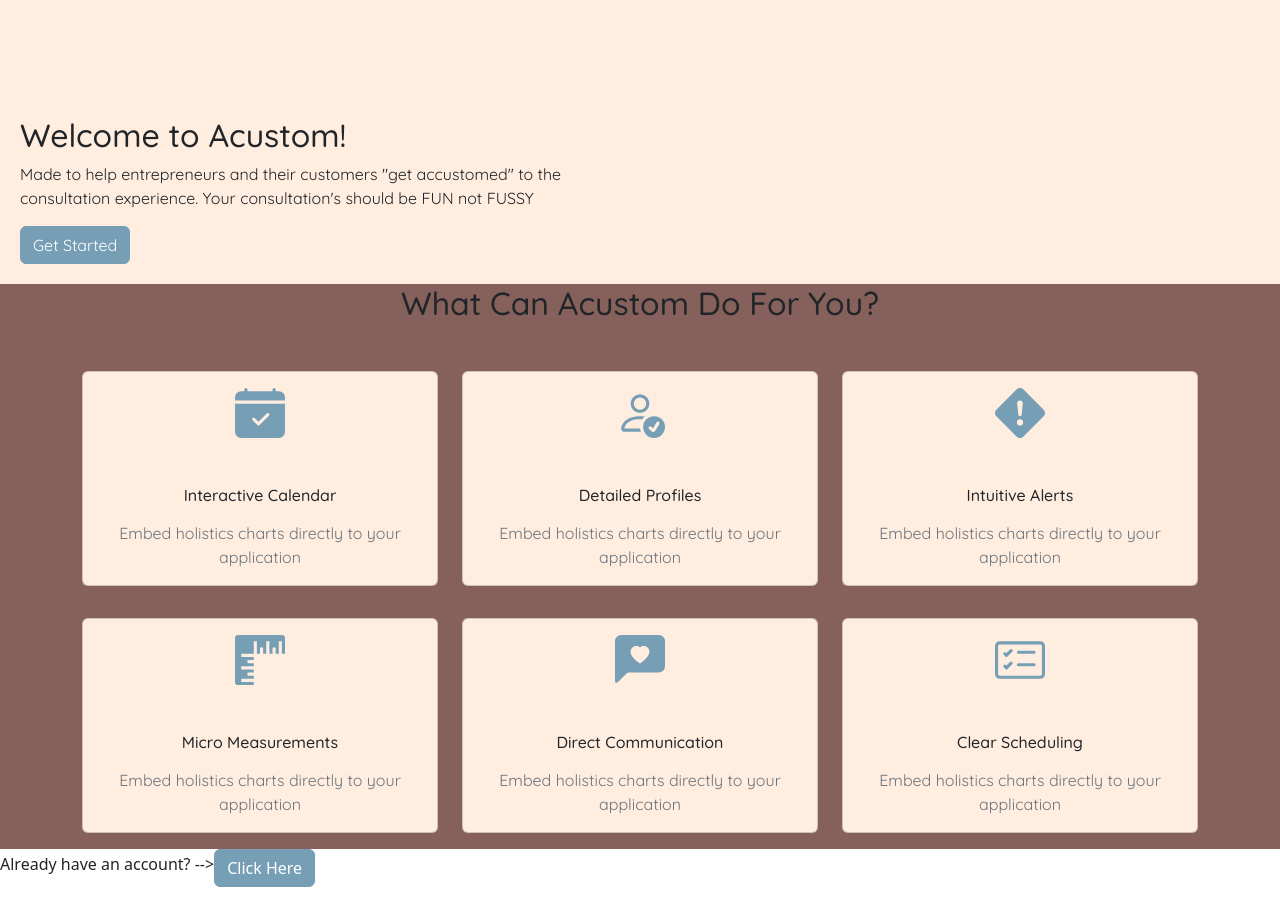
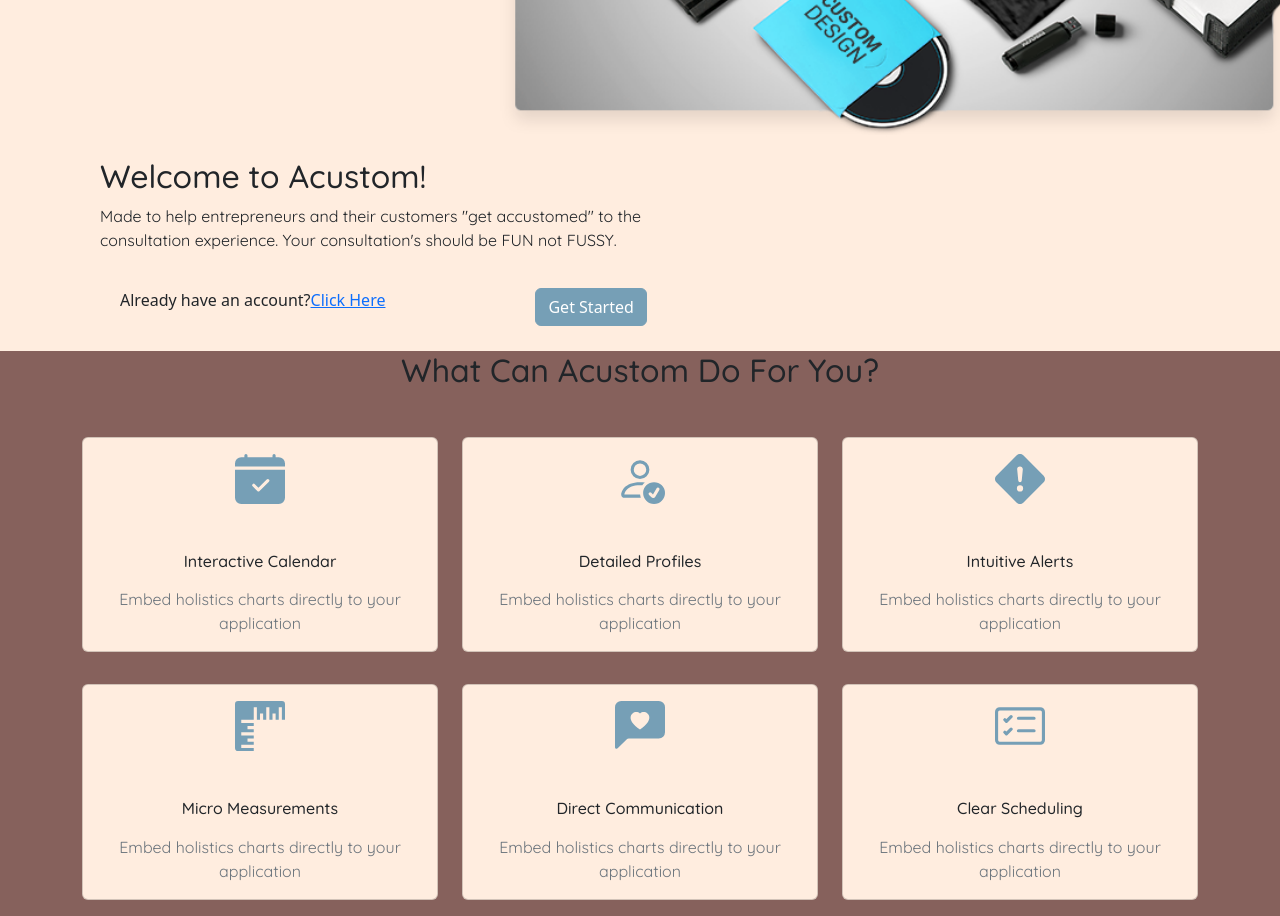
Before and after one commit to optimorg/a-custom, an Angular app: page /log-in-form-component in a window 1280 px wide. Shown: the part 1260-2176 px from the top of the page. Before the commit the page ends 2147 px from the top, so only its background shows below. Built offline with nearby package versions, Linux system fonts and the light colour scheme.

Commit message:
slight adjustments to layout of splash page

```diff
--- a/src/app/splash-main/splash-main.component.css
+++ b/src/app/splash-main/splash-main.component.css
@@ -5,7 +5,7 @@
 .top-flex {
     display: flex;
     align-items: center;
-    justify-content: space-around;
+    justify-content: space-between;
 }
 
 .splash-collage {
@@ -16,11 +16,17 @@
     width: 600px;
     padding: 20px;
     font-family: 'Quicksand';
+    margin-left: 80px;
 }
 
 .already {
     display: flex;
-    align-items: center;
+    margin-right: 150px;
+}
+
+.intro-buttons {
+    display: flex;
+    margin-left: 120px;
 }
 
 .features {
@@ -35,9 +41,10 @@
 .btn-primary {
     background-color: var(--highlight-color);
     border: solid 1px var(--highlight-color);
+    margin-bottom: 25px;
 }
 
 .btn-secondary {
-    background-color: var(--highlight-color);
+    background-color: darkgray;
     border: solid 1px var(--highlight-color);
 }
--- a/src/app/splash-main/splash-main.component.html
+++ b/src/app/splash-main/splash-main.component.html
@@ -3,13 +3,19 @@
         <div class="top-flex">
             <img class="images" src="assets/resources/img/Acustom.png" />
             <div class="splash-collage">
-                <img class="imags" src="assets/resources/img/collage.png" width="400px" />
+                <img class="imags" src="assets/resources/img/collage.png" width="800px" />
             </div>
         </div>
         <div class="hero-card">
             <h2>Welcome to Acustom!</h2>
             <p>Made to help entrepreneurs and their customers "get accustomed" to the consultation experience. Your
-                consultation's should be FUN not FUSSY</p>
+                consultation's should be FUN not FUSSY.</p>
+        </div>
+        <div class="intro-buttons">
+            <div class="already">
+                <p>Already have an account?</p>
+                <a href="#">Click Here</a>
+            </div>
             <button type="button" class="btn btn-primary">Get Started</button>
         </div>
     </div>
@@ -125,8 +131,4 @@
             </div>
         </section>
     </div>
-    <div class="already">
-        <h6>Already have an account? --></h6>
-        <button type="button" class="btn btn-secondary">Click Here</button>
-    </div>
 </div>
```
